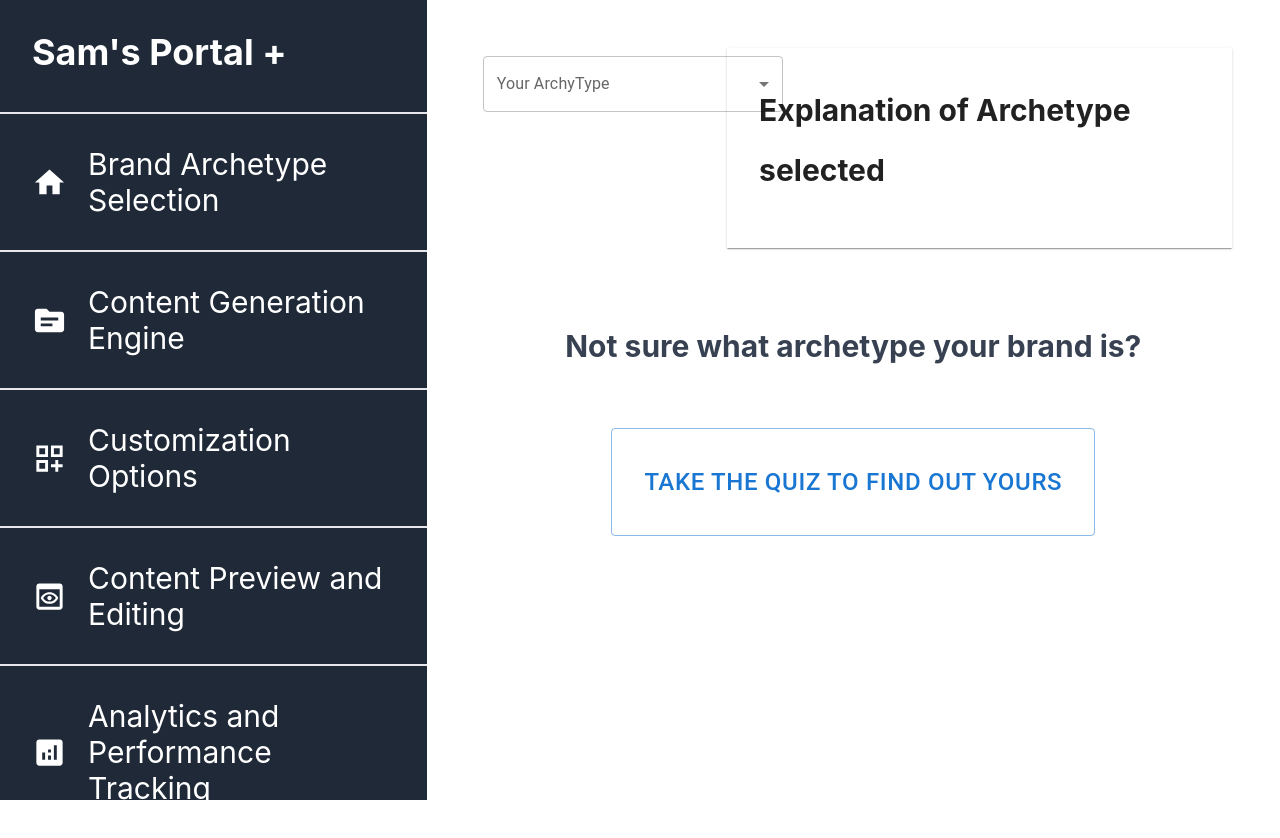
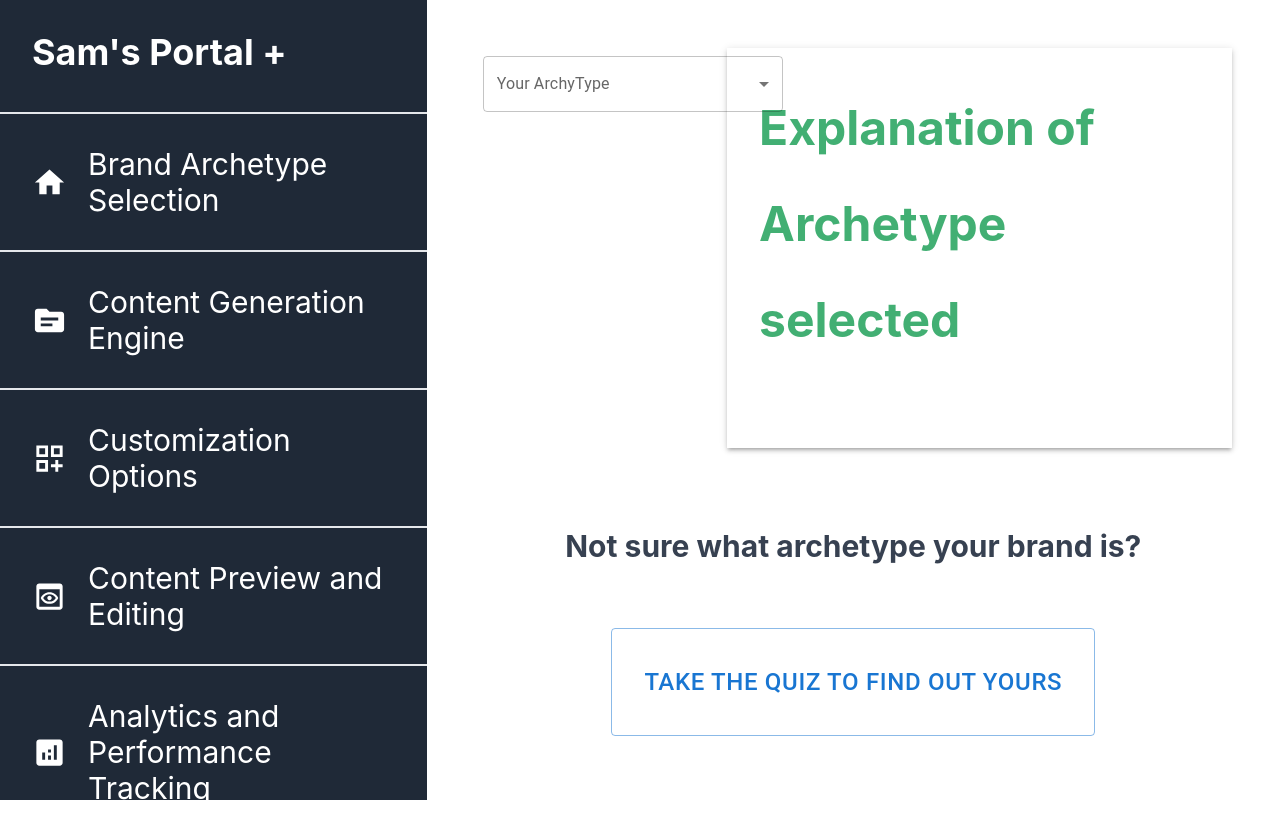
Before and after one commit to richswift426/archytype, a React (Create React App) app: page /selection in a window 1280 px wide. Shown: the top 838 px of the page. Built offline with nearby package versions, Linux system fonts and the light colour scheme.

Commit message:
Add stackbar component

```diff
--- a/src/pages/archytype-selection/index.jsx
+++ b/src/pages/archytype-selection/index.jsx
@@ -11,8 +11,11 @@ import {
   MenuItem,
   Paper,
   Select,
+  Snackbar,
+  IconButton,
 } from '@mui/material';
 
+import { Close as CloseIcon } from '@mui/icons-material';
 import Quiz from 'components/quiz';
 import { archetypes } from 'constants/archetypes';
 import { quizzes } from 'constants/quiz';
@@ -29,9 +32,19 @@ export default function ArchytypeSelection() {
     'Explanation of Archetype selected'
   );
   const [quiz, setQuiz] = useState(false);
+  const [open, setOpen] = useState(false);
 
   const handleChange = (event) => {
+    setOpen(true);
     setArchytype(event.target.value);
+  };
+
+  const handleClose = (event, reason) => {
+    if (reason === 'clickaway') {
+      return;
+    }
+
+    setOpen(false);
   };
 
   useEffect(() => {
@@ -120,14 +133,27 @@ export default function ArchytypeSelection() {
               </Select>
             </FormControl>
           </Grid>
+          <Snackbar open={open} autoHideDuration={2000} onClose={handleClose}>
+            <Alert
+              onClose={handleClose}
+              severity="success"
+              sx={{ width: '100%' }}
+            >
+              {`You selected ${archytype} archytype`}
+            </Alert>
+          </Snackbar>
           <Grid item md={8}>
             <Paper
               square
+              colorSecondary
+              elevation={3}
               sx={{
                 lineHeight: 2,
                 minWidth: 300,
-                minHeight: 200,
+                minHeight: 400,
                 p: 4,
+                color: '#42af73',
+                fontSize: '3rem',
               }}
             >
               {archytypeDesc}
```
